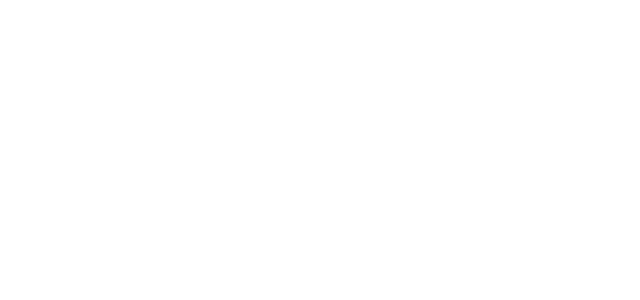
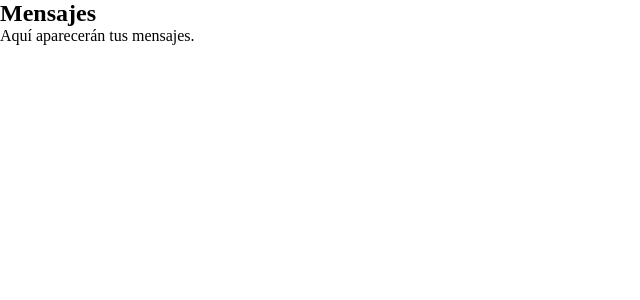
Before and after one commit to Iair1/laburAR, a React app in the folder frontend/: page /mensajes in a window 1280 px wide. Before the commit this address had no page. Shown: the top 300 px of the page, without its empty margins (0-640 px from the left). Built offline with nearby package versions, Linux system fonts and the light colour scheme; the HTML template or start-up script is replaced by a standard one.

Commit message:
archivo de mensajes

```diff
--- a/frontend/src/main.jsx
+++ b/frontend/src/main.jsx
@@ -3,6 +3,7 @@
 import App from './App.jsx'
 import Login from './pages/Login.jsx'
 import Registro from './pages/Registro.jsx'
+import Mensajes from './pages/Mensajes.jsx';
 import './index.css'
 
 import { BrowserRouter, Routes, Route } from "react-router-dom"
@@ -14,6 +15,7 @@
         <Route path="/" element={<App />} />
         <Route path="/login" element={<Login />} />
         <Route path="/registro" element={<Registro />} />
+        <Route path="/mensajes" element={<Mensajes />} />
       </Routes>
     </BrowserRouter>
   </React.StrictMode>,
--- /dev/null
+++ b/frontend/src/pages/Mensajes.jsx
@@ -0,0 +1,12 @@
+import React from "react";
+
+function Mensajes() {
+  return (
+    <div className="mensajes-container">
+      <h2>Mensajes</h2>
+      <p>Aquí aparecerán tus mensajes.</p>
+    </div>
+  );
+}
+
+export default Mensajes;
```
